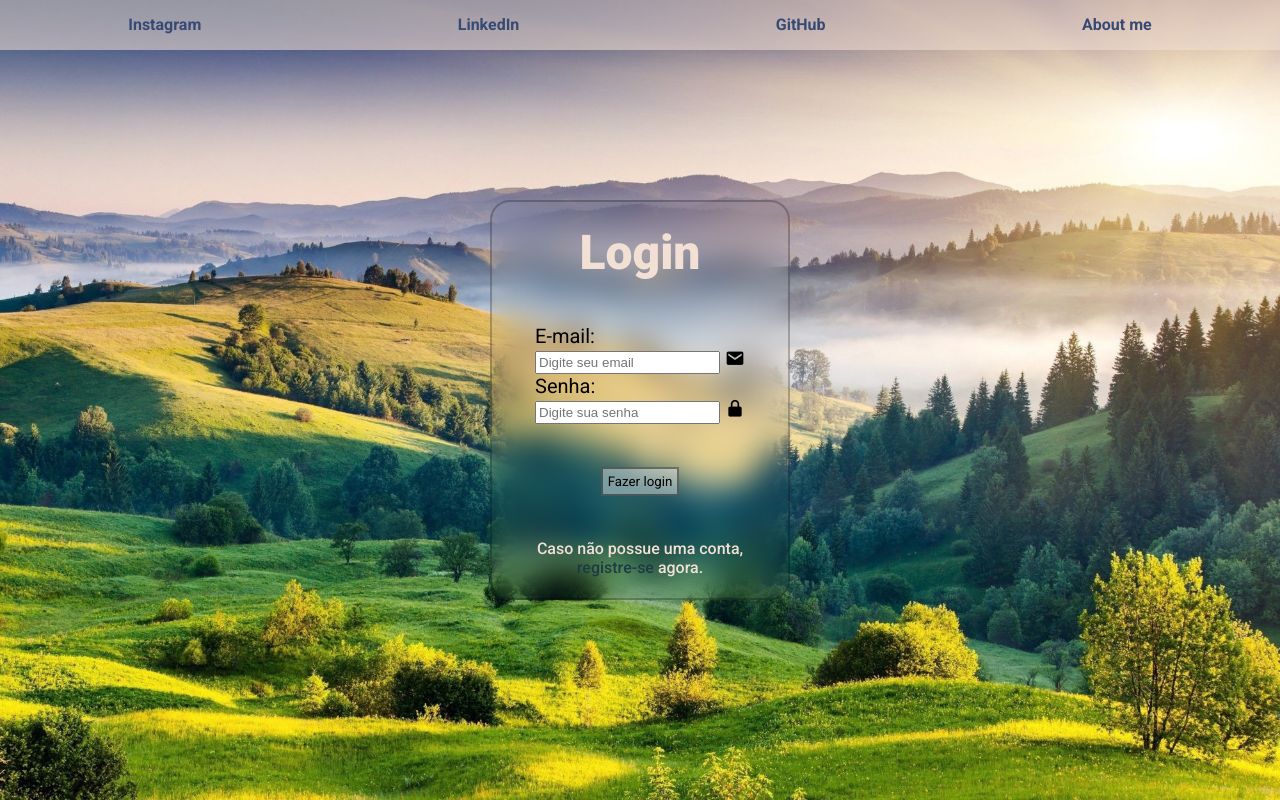
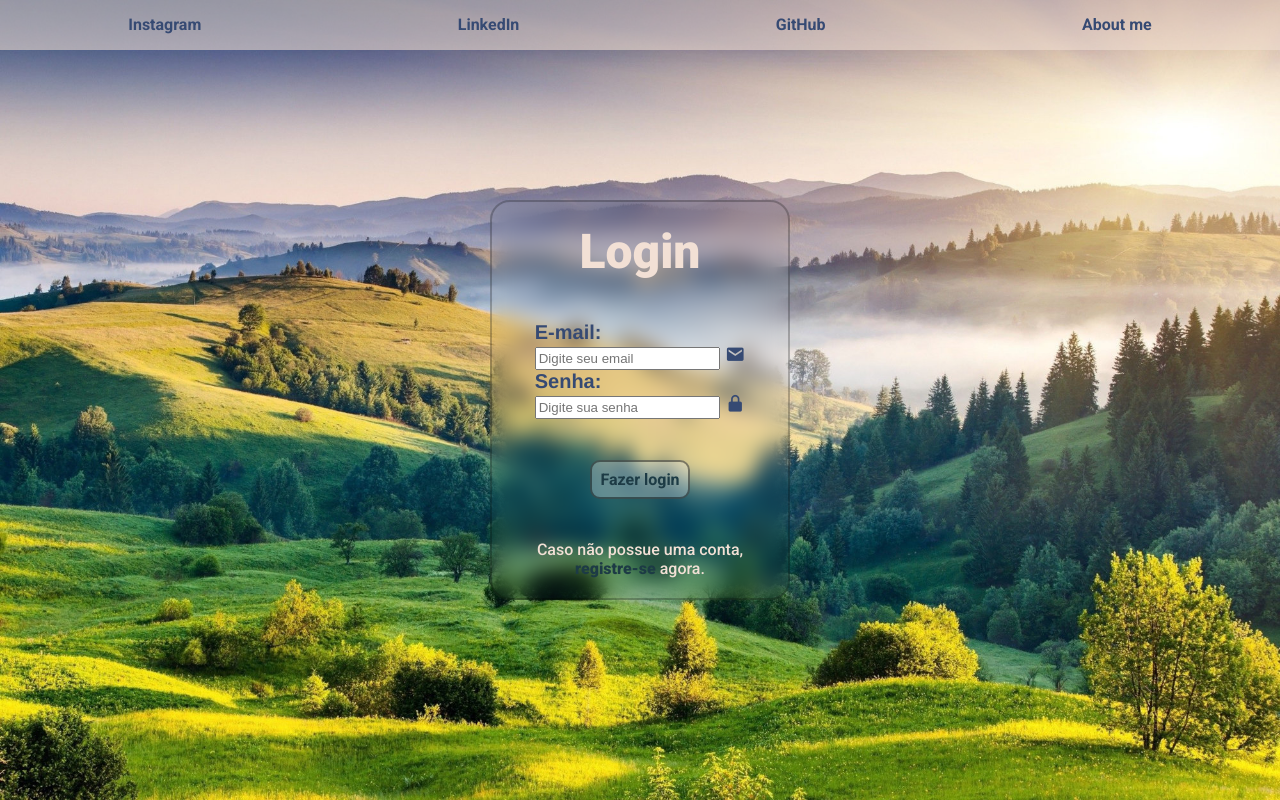
Before and after one commit to gabbzin/Pagina-de-Login, a plain HTML site: page index.html in a window 1280 px wide. Drawn offline with nearby package versions, Linux system fonts and the light colour scheme.

Commit message:
atualizações no design

```diff
--- a/estilo/style.css
+++ b/estilo/style.css
@@ -75,7 +75,7 @@ main {
     height: 400px;
     width: 300px;
     background-color: transparent;
-    backdrop-filter: blur(15px);
+    backdrop-filter: blur(10px);
     border: 2px solid rgba(0, 0, 0, 0.233);
     border-radius: 20px;
     color: black;
@@ -100,11 +100,22 @@ label {
     padding: 2px;
 }
 
+#labelEmail, #labelSenha {
+    font-family: 'Franklin Gothic Medium', 'Arial Narrow', Arial, sans-serif;
+    font-weight: 700;
+    font-size: 20px;
+    color: var(--cor1);
+}
+
 #botao-enviar {
-    padding: 5px;
+    padding: 8px;
     font-family: var(--fonte1);
-    background-color: rgba(255, 255, 255, 0.404);
+    font-size: 16px;
+    font-weight: 700;
+    color: var(--cor3);
+    background-color: rgba(255, 255, 255, 0.292);
     border: 2px solid rgba(0, 0, 0, 0.438);
+    border-radius: 10px;
 }
 
 .registrar-conta {
@@ -116,5 +127,6 @@ label {
 
 .registrar-conta > p > a {
     color: var(--cor3);
+    font-weight: 800;
     text-decoration: none;
 }
--- a/index.html
+++ b/index.html
@@ -28,21 +28,19 @@
         <div class="container">
             <h2>Login</h2>
             <form id="formulario" action="cadastro.py">
-                <label for="idemail" method="post">
+                <label for="idemail" method="post" id="labelEmail">
                     E-mail: <br><input type="email" name="email" id="idemail" minlength="10" maxlength="40" required placeholder="Digite seu email">
                     <i class='bx bxs-envelope'></i>
                 </label>
                 <br>
-                <label for="idsenha">
+                <label for="idsenha" id="labelSenha">
                     Senha: <br><input type="password" name="senha" id="idsenha" minlength="8" maxlength="20" required placeholder="Digite sua senha">
                     <i class='bx bxs-lock-alt'></i>
                 </label>
                 <br>
             </form>
 
-            <div class="botao">
-                <input type="submit" form="formulario" value="Fazer login" id="botao-enviar">
-            </div>
+            <input type="submit" form="formulario" value="Fazer login" id="botao-enviar">
 
             <div class="registrar-conta">
                 <p>Caso não possue uma conta, <br> <a href="#">registre-se</a> agora.</p>
```
Also changed, not shown: 6 other files.
